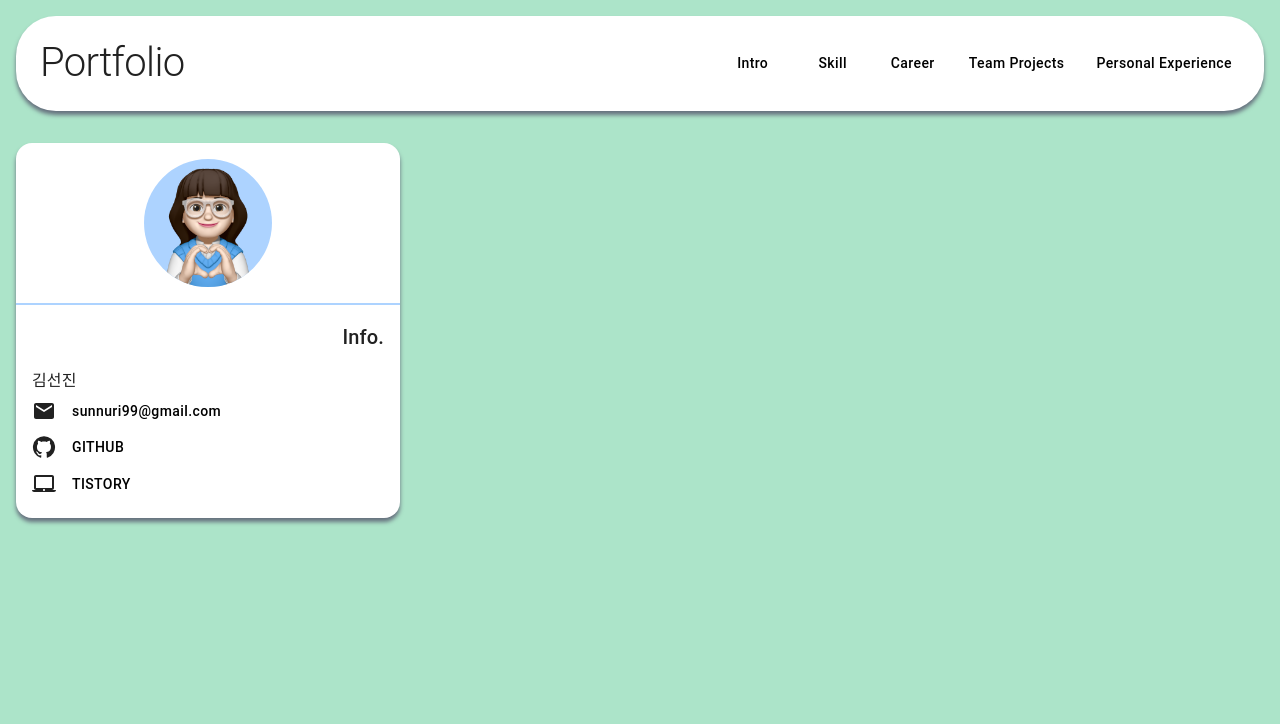
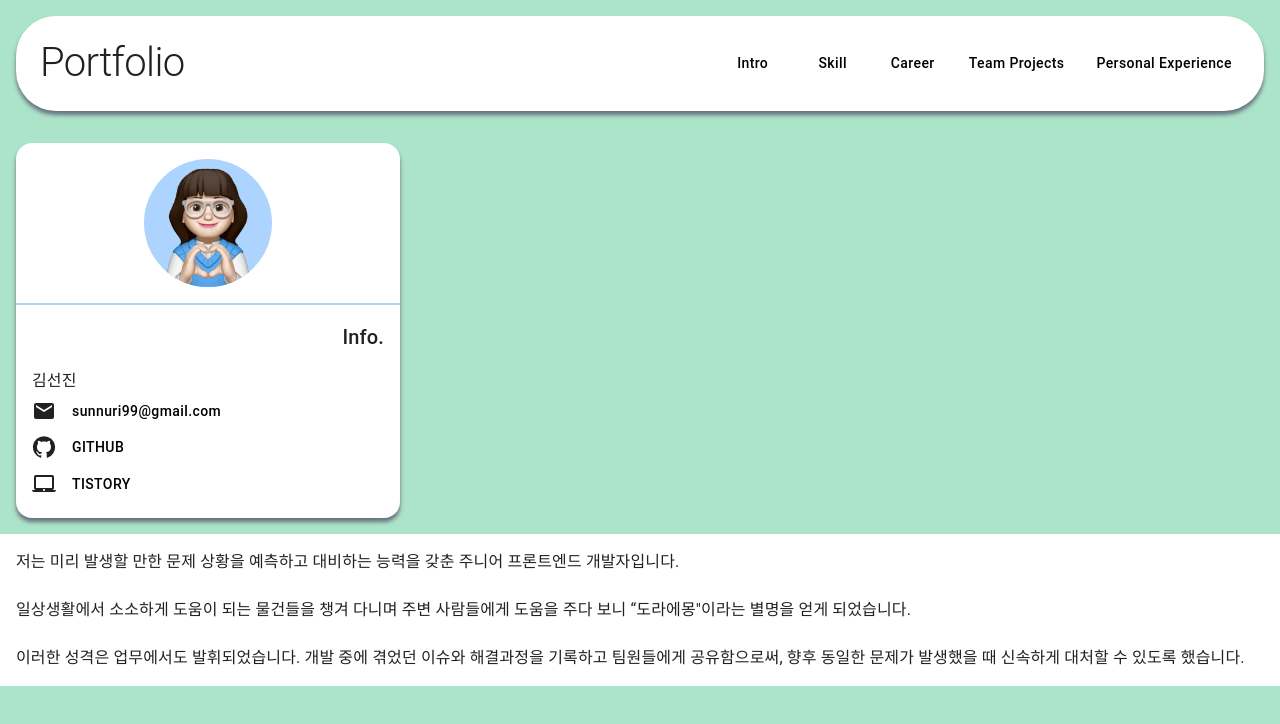
Before and after one commit to dawncoding/portfolio, a Next.js app: page / in a window 1280 px wide. Shown: the top 724 px of the page. Built offline with nearby package versions, Linux system fonts and the light colour scheme; a web font is replaced by a local one.

Commit message:
feat: create Introduction component

```diff
--- a/src/app/page.tsx
+++ b/src/app/page.tsx
@@ -2,6 +2,7 @@
 
 import BusinessCard from '@/components/BusinessCard/index.tsx';
 import Header from '@/components/Header/index.tsx';
+import Introduction from '@/components/Introduction/index.tsx';
 import theme from '@/styles/theme.ts';
 import { Box, Stack, useMediaQuery } from '@mui/material';
 
@@ -21,6 +22,7 @@ export default function Home() {
         >
           <BusinessCard />
         </Box>
+        <Introduction />
       </Stack>
     </Box>
   );
--- /dev/null
+++ b/src/components/Introduction/index.tsx
@@ -0,0 +1,21 @@
+import Text from '@/components/Text/index.tsx';
+import { Stack, useTheme } from '@mui/material';
+
+const Introduction: React.FC = () => {
+  const theme = useTheme();
+  // const isMediumSmaller = useMediaQuery(theme.breakpoints.down('md'));
+
+  return (
+    <Stack sx={{ backgroundColor: theme.palette.common.white }} padding="1rem">
+      <Text language="ko" sx={{ whiteSpace: 'pre-line' }}>
+        {`저는 미리 발생할 만한 문제 상황을 예측하고 대비하는 능력을 갖춘 주니어 프론트엔드 개발자입니다.
+
+        일상생활에서 소소하게 도움이 되는 물건들을 챙겨 다니며 주변 사람들에게 도움을 주다 보니 “도라에몽"이라는 별명을 얻게 되었습니다.
+
+        이러한 성격은 업무에서도 발휘되었습니다. 개발 중에 겪었던 이슈와 해결과정을 기록하고 팀원들에게 공유함으로써, 향후 동일한 문제가 발생했을 때 신속하게 대처할 수 있도록 했습니다.`}
+      </Text>
+    </Stack>
+  );
+};
+
+export default Introduction;
```
